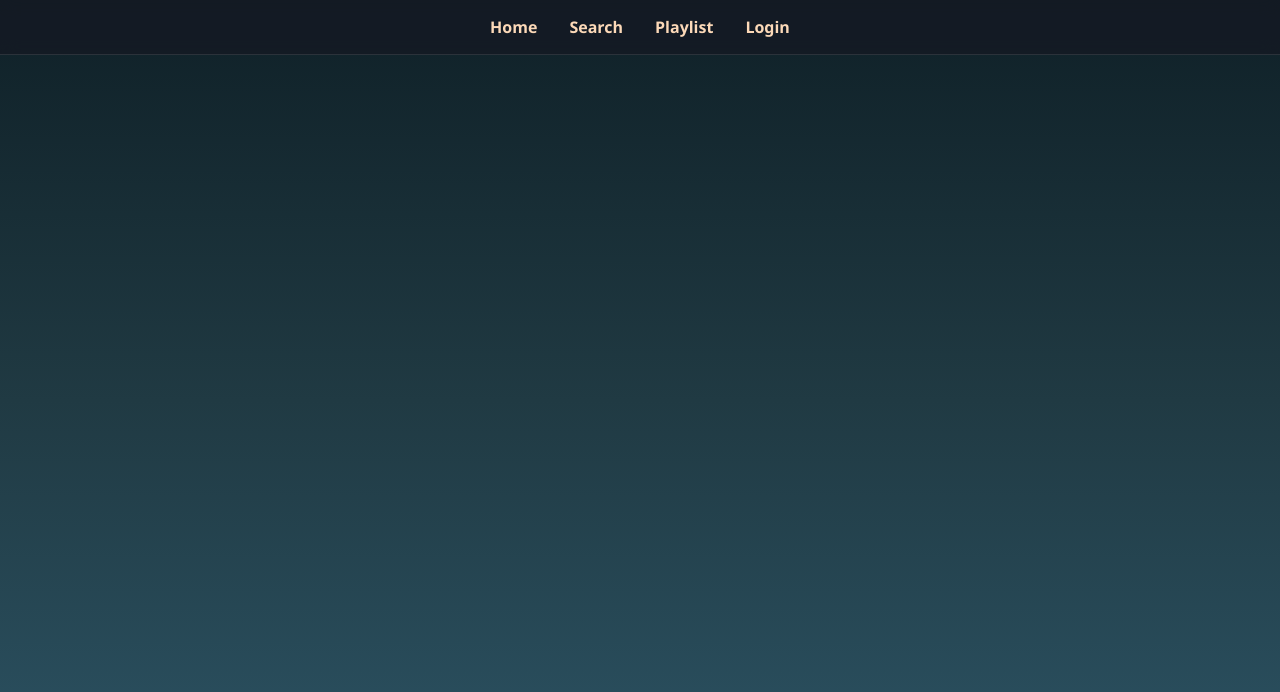
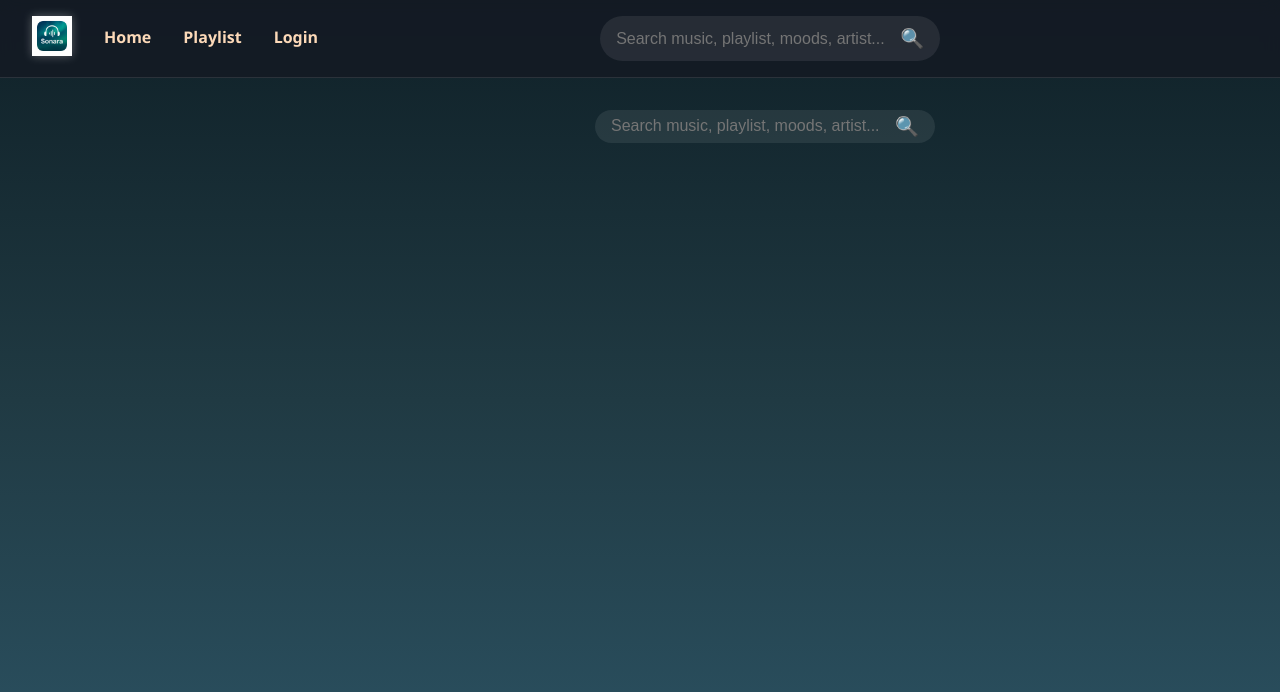
Before and after one commit to masonb03/Music_Player, a React (Vite) app: page /search in a window 1280 px wide. Shown: the top 692 px of the page. Built offline with nearby package versions, Linux system fonts and the light colour scheme.

Commit message:
Added a search bar

```diff
--- a/components/layout/Nav.jsx
+++ b/components/layout/Nav.jsx
@@ -1,12 +1,21 @@
 import { Link } from "react-router-dom";
+import logo from '../../src/assets/SonaraLogo.png'
+import Search from "../ui/SearchBar";
 
 function Nav({ token }){
     return(
-        <nav>
-            <Link to='/home'>Home</Link>
-            <Link to='/search'>Search</Link>
-            <Link to='/playlist'>Playlist</Link>
-            {token ? <Link to='/account'>Account</Link> : <Link to='auth'>Login</Link>}
+        <nav className="nar-bar">
+            <div className="logo-container">
+                <Link to='/home'>
+                <img src={logo} alt="Sonara Logo" className="logo" />
+                </Link>
+            </div>
+            <div className="nav-links">
+                <Link to='/home'>Home</Link>
+                <Link to='/playlist'>Playlist</Link>
+                {token ? <Link to='/account'>Account</Link> : <Link to='auth'>Login</Link>}
+                <Search onSearch={(query) => console.log("Searching for:", query)} />
+            </div>
         </nav>
     )
 }
--- /dev/null
+++ b/components/ui/SearchBar.jsx
@@ -0,0 +1,24 @@
+import { useState } from "react";
+
+function Search({ onSearch }) {
+    const [query, setQuery] = useState('')
+
+    const handleSubmit = (e) => {
+        e.preventDefault();
+        if(onSearch) onSearch(search);
+    };
+
+    return(
+        <form onSubmit={handleSubmit} className="search-bar">
+            <input
+            type="text"
+            placeholder="Search music, playlist, moods, artist..."
+            value={query}
+            onChange={(e) => setQuery(e.target.value)}
+            />
+            <button type="submit">🔍</button>
+        </form>
+    )
+}
+
+export default Search;
--- a/src/App.css
+++ b/src/App.css
@@ -18,12 +18,13 @@ nav {
   backdrop-filter: blur(8px);
   padding: 1rem 2rem;
   display: flex;
-  justify-content: center;
+  justify-content: left;
   gap: 2rem;
   border-bottom: 1px solid rgba(255, 255, 255, 0.1);
 }
 
 nav a {
+  text-align: center;
   text-decoration: none;
   color: var(--soft-accent);
   font-weight: 600;
@@ -73,3 +74,76 @@ main {
   color: var(--soft-accent);
   border-top: 1px solid rgba(255, 255, 255, 0.1);
 }
+
+/*Nav css */
+.navbar {
+  display: flex;
+  align-items: center;
+  justify-content: space-between;
+  background-color: rgba(20, 25, 35, 0.8);
+  padding: 0.75rem 2rem;
+  backdrop-filter: blur(8px);
+  border-bottom: 1px solid rgba(255, 255, 255, 0.1);
+}
+
+.logo-container {
+  display: flex;
+  align-items: center;
+}
+
+.logo {
+  height: 40px;
+  width: auto;
+  filter: drop-shadow(0 0 5px rgba(255, 255, 255, 0.3));
+  transition: transform 0.2s ease;
+}
+
+.logo:hover {
+  transform: scale(1.05);
+}
+
+.nav-links {
+  display: flex;
+  gap: 2rem;
+}
+
+.nav-links a {
+  padding-top: 10px;
+  color: var(--soft-accent);
+  text-decoration: none;
+  font-weight: 600;
+  transition: color 0.2s;
+}
+
+.nav-links a:hover {
+  color: var(--accent);
+}
+
+/*Search Bar*/
+.search-bar {
+  display: flex;
+  align-items: center;
+  gap: 0.5rem;
+  background: rgba(255, 255, 255, 0.08);
+  margin-left: 250px;
+  border-radius: 25px;
+  padding: 0.3rem 1rem;
+  width: 340px;
+}
+
+.search-bar input {
+  background: transparent;
+  border: none;
+  color: white;
+  font-size: 1rem;
+  outline: none;
+  flex: 1;
+}
+
+.search-bar button {
+  background: none;
+  border: none;
+  color: var(--soft-accent);
+  cursor: pointer;
+  font-size: 1.2rem;
+}
--- a/src/App.jsx
+++ b/src/App.jsx
@@ -6,7 +6,7 @@ import Auth from '../components/auth/Auth';
 import MusicPlayer from '../components/player/MusicPlayer';
 import Nav from '../components/layout/Nav';
 import Playlist from '../components/pages/Playlist';
-import Search from '../components/pages/Search';
+import Search from '../components/ui/SearchBar';
 import Home from '../components/pages/Home';
 
 
```
Also changed, not shown: components/pages/Search.jsx (deleted, +0 -9 lines), src/assets/SonaraLogo.png (added).
